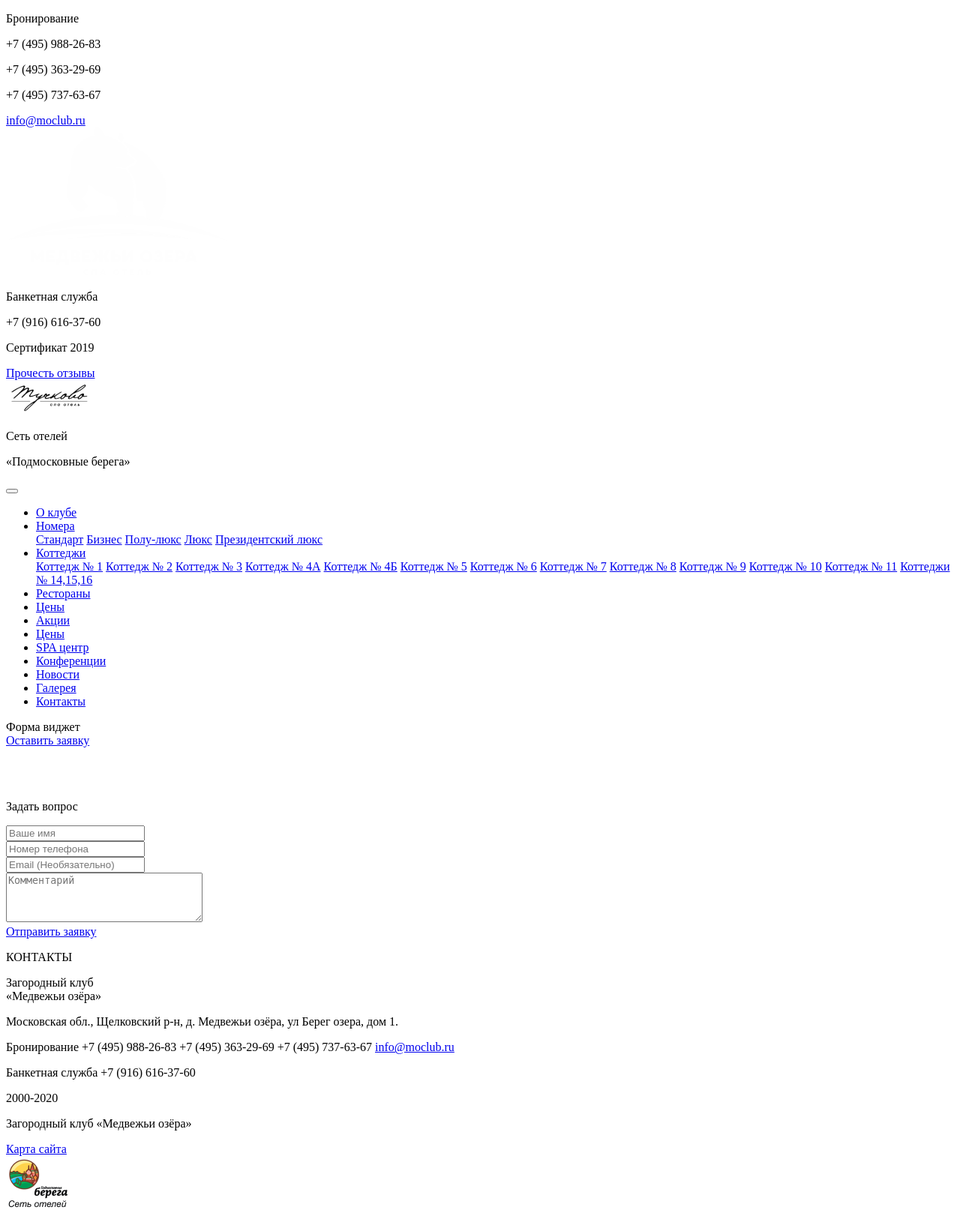
After one commit to uknowmyname89/moclub, a Node project: template src/templates/form.ejs in a window 1280 px wide. The commit adds this page. Shown: the whole page at 75% size. Run offline with Node 20 templates, Linux system fonts and the light colour scheme; the template is opened without the code that fills it, so the values that code supplies are empty; some libraries are stand-ins or nearby versions.

Commit message:
форма, галерея

```diff
--- a/src/scss/elements/rooms.scss
+++ b/src/scss/elements/rooms.scss
@@ -27,6 +27,7 @@
         border: 2px solid #FFFFFF;
         border-radius: 14px;
         left: 0;
+        top: 0;
       }
     }
     span {
--- a/src/scss/styles.scss
+++ b/src/scss/styles.scss
@@ -11,8 +11,10 @@
 @import "elements/breadcrumb.scss";
 @import "elements/buttons.scss";
 @import "elements/text-color.scss";
+@import "elements/form-inputs.scss";
 @import "elements/header.scss";
 @import "elements/nav.scss";
+@import "elements/modal.scss";
 @import "elements/rooms.scss";
 @import "elements/news.scss";
 @import "elements/pagination.scss";
--- /dev/null
+++ b/src/templates/form.ejs
@@ -0,0 +1,71 @@
+<!DOCTYPE html>
+<html>
+<head>
+  <title>Demo Page</title>
+  <meta charset="utf-8">
+  <meta name="viewport" content="width=device-width, initial-scale=1, shrink-to-fit=no">
+  <script src="https://ajax.googleapis.com/ajax/libs/jquery/3.3.1/jquery.min.js"></script>
+  <script src="https://cdnjs.cloudflare.com/ajax/libs/popper.js/1.12.9/umd/popper.min.js" integrity="sha384-ApNbgh9B+Y1QKtv3Rn7W3mgPxhU9K/ScQsAP7hUibX39j7fakFPskvXusvfa0b4Q" crossorigin="anonymous"></script>
+  <script src="https://maxcdn.bootstrapcdn.com/bootstrap/4.0.0/js/bootstrap.min.js" integrity="sha384-JZR6Spejh4U02d8jOt6vLEHfe/JQGiRRSQQxSfFWpi1MquVdAyjUar5+76PVCmYl" crossorigin="anonymous"></script>
+  <script src="./assets/slick.js" type="text/javascript" charset="utf-8"></script>
+</head>
+<body>
+
+<script src="https://api-maps.yandex.ru/2.1/?lang=ru_RU"></script>
+
+<div class="bg-blue pt-5 pb-3">
+  <div class="container">
+    <%- include modules/header.ejs %>
+    <%- include modules/menu.ejs %>
+  </div>
+</div>
+<div class="bg-soft search-widget inner">
+  <div class="container">
+    <div id="search-widget">Форма виджет</div>
+  </div>
+</div>
+
+<div class="container py-5">
+  <a href="#" class="btn brown mt-5 ajax-modal" data-remote="/modal.html" data-target="#modal">Оставить заявку</a>
+
+
+  <div class="modal" id="modal">
+    <div class="modal-dialog sub-small">
+      <div class="modal-content">
+
+      </div>
+    </div>
+  </div>
+
+  <br>
+  <br>
+  <br>
+  <form class="bord" action="">
+    <p class="txt_24px font-weight-light text-uppercase text-center">Задать вопрос</p>
+    <div class="row modal-inp">
+      <div class="col-sm-6 mb-2">
+        <input class="w-100" type="text" name="name" placeholder="Ваше имя">
+      </div>
+      <div class="col-sm-6 mb-2">
+        <input class="w-100" type="text" name="phone" placeholder="Номер телефона">
+      </div>
+      <div class="col-sm-12 mb-2">
+        <input class="w-100" type="text" name="email" placeholder="Email (Необязательно)">
+      </div>
+      <div class="col-sm-12">
+        <textarea class="w-100" name="comment" cols="30" rows="4" placeholder="Комментарий"></textarea>
+      </div>
+    </div>
+    <div class="text-center mt-3 mb-5">
+      <a href="#" class="btn brown w-100">Отправить заявку</a>
+    </div>
+  </form>
+</div>
+
+
+
+<%- include modules/footer.ejs %>
+
+
+</body>
+</html>
```
Also changed, not shown: src/scss/elements/buttons.scss (+8 -0 lines), src/scss/elements/form-inputs.scss (added, +53 -0 lines), src/scss/elements/modal.scss (added, +21 -0 lines), src/templates/modal.ejs (added, +25 -0 lines).
